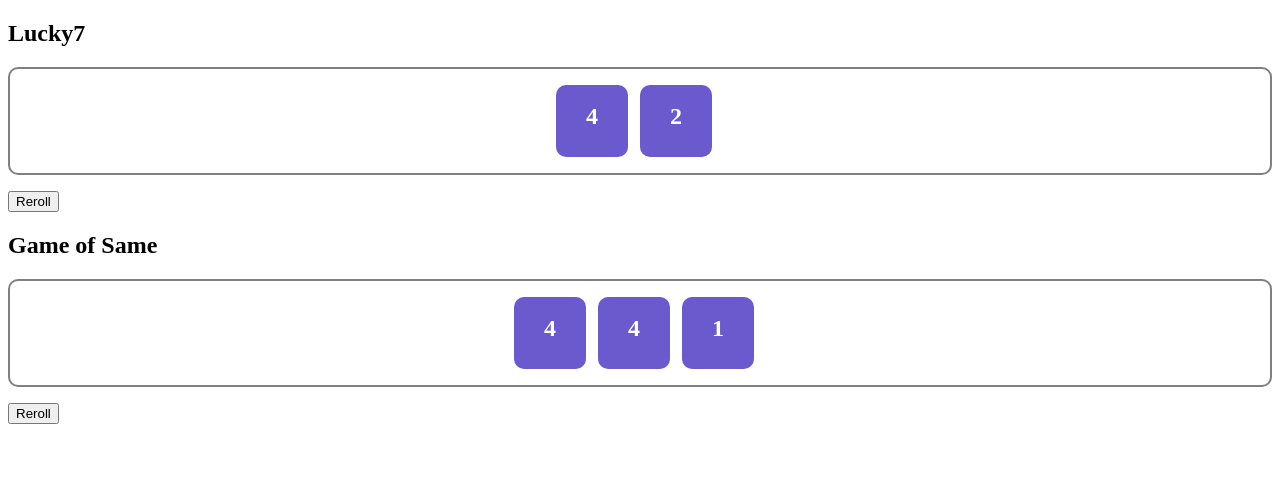
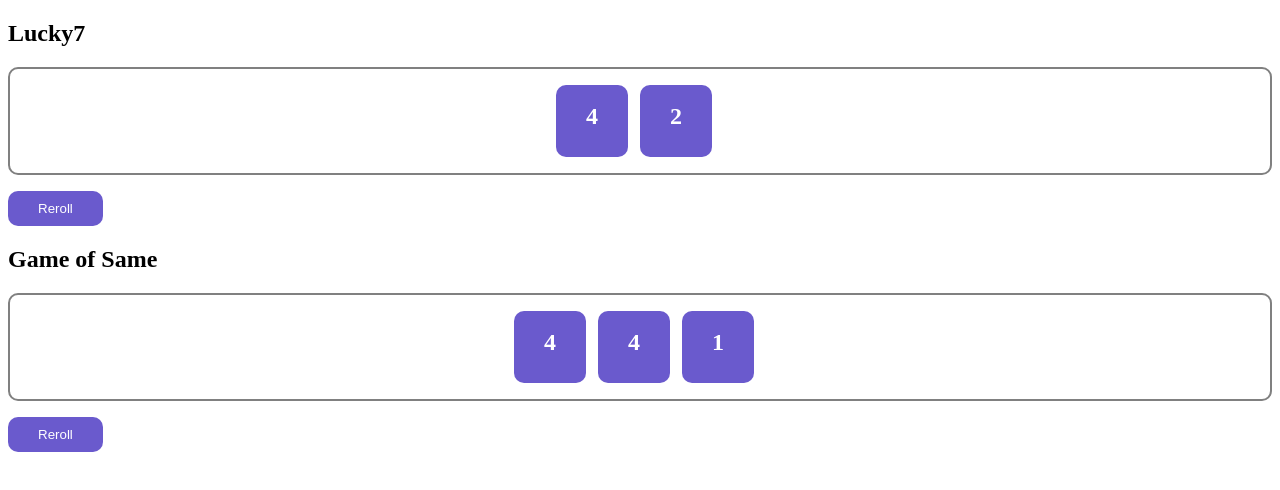
Before and after one commit to ms097530/LuckyDice, a React (Vite) app: page / in a window 1280 px wide. Shown: the top 490 px of the page. Built offline with nearby package versions, Linux system fonts and the light colour scheme.

Commit message:
added Button and updated LuckyN

```diff
--- /dev/null
+++ b/src/Button.jsx
@@ -0,0 +1,8 @@
+import './Button.css'
+
+export default function Button({ text = "Click me", handleClick })
+{
+    return (
+        <button className="Button" onClick={handleClick}>{text}</button>
+    )
+}
--- a/src/LuckyN.jsx
+++ b/src/LuckyN.jsx
@@ -1,6 +1,7 @@
 import { useState } from "react"
 import { getRolls } from './utils'
 import Dice from './Dice'
+import Button from "./Button"
 import './LuckyN.css'
 
 export default function LuckyN({ numDice = 2, winCheck, title })
@@ -17,7 +18,7 @@ export default function LuckyN({ numDice = 2, winCheck, title })
         <section className="LuckyN">
             <h1>{title} {isWinner && "You win!"}</h1>
             <Dice dice={dice} />
-            <button onClick={roll}>Reroll</button>
+            <Button text={"Reroll"} handleClick={roll} />
         </section>
     )
 }
```
